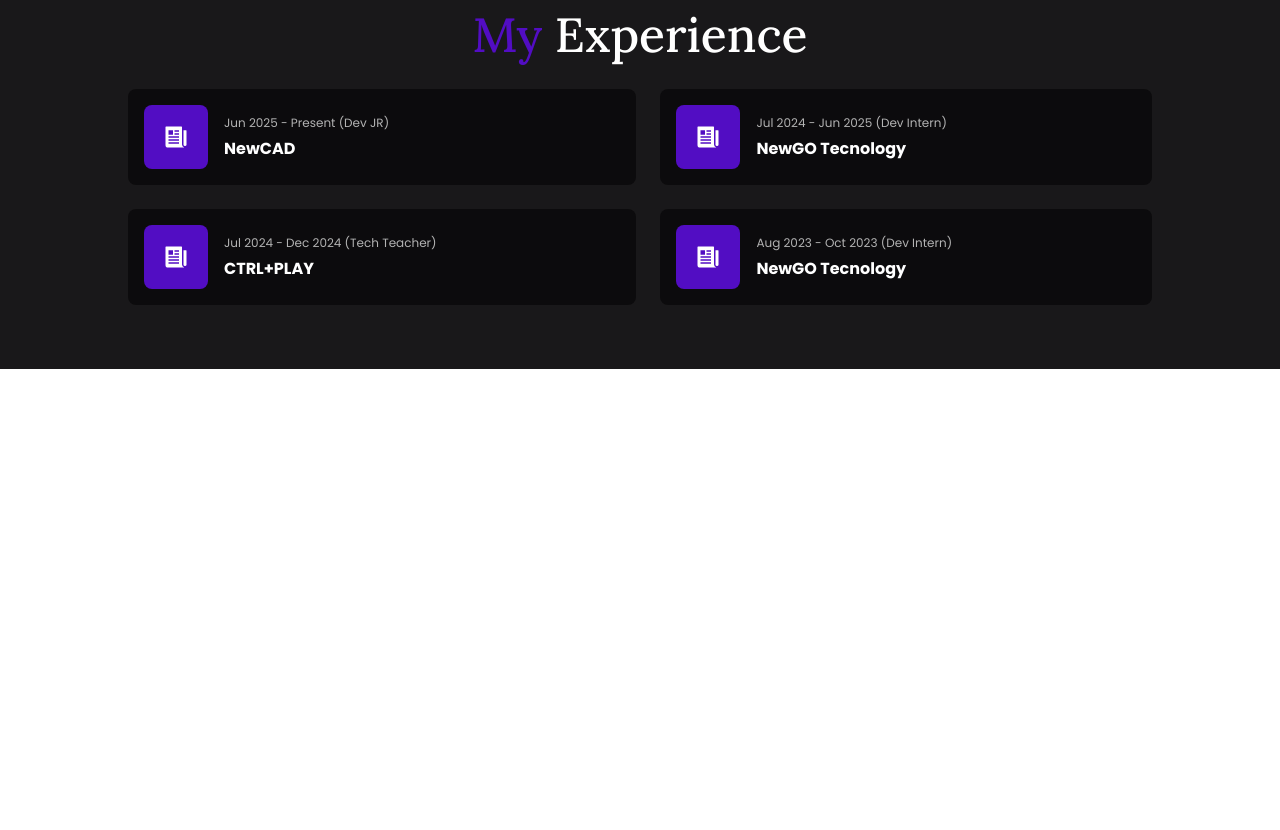
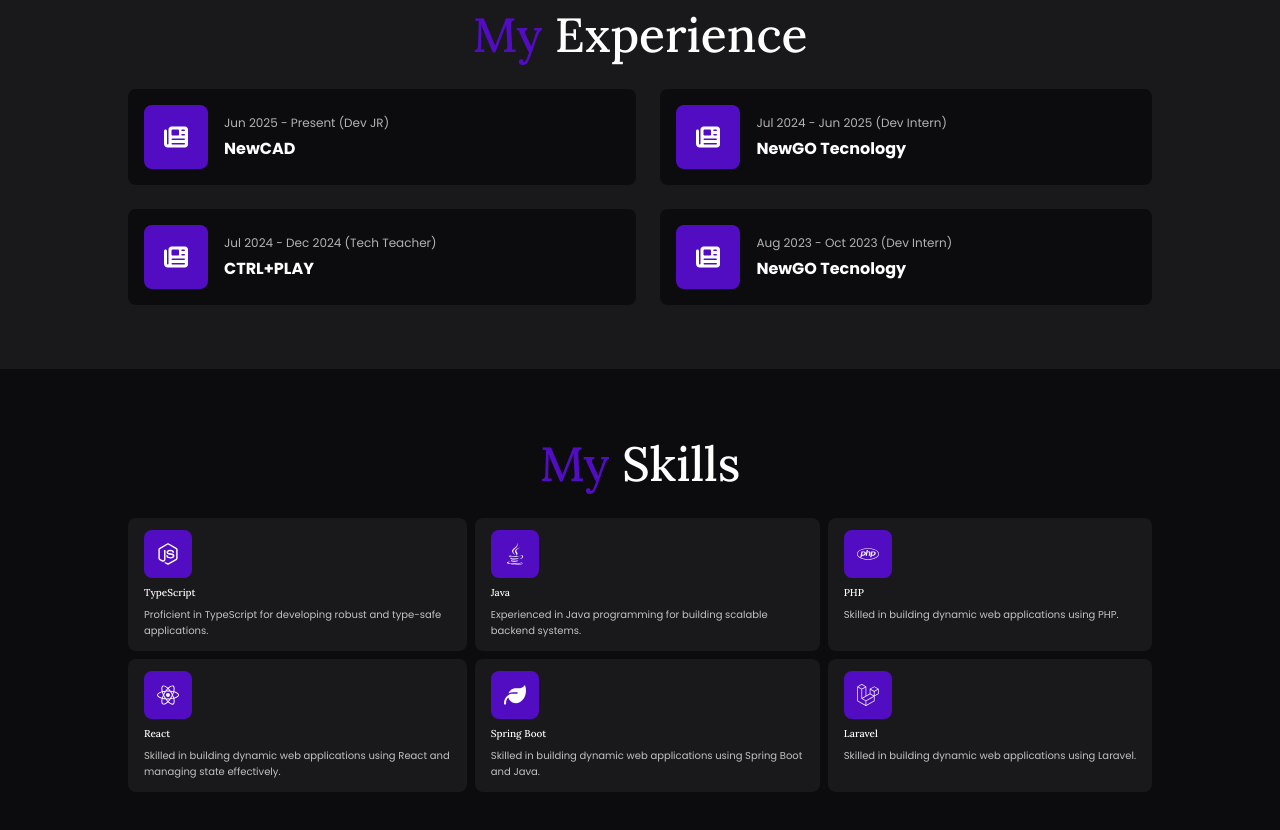
Before and after one commit to PedroVidalDev/portfolio, a React (Vite) app: page / in a window 1280 px wide. Shown: the part 820-1650 px from the top of the page. Before the commit the page ends 1189 px from the top, so only its background shows below. Built offline with nearby package versions, Linux system fonts and the light colour scheme.

Commit message:
feat: update icon imports to use react-icons/fa6 and add SkillsSection component

```diff
--- a/src/components/Icon/index.tsx
+++ b/src/components/Icon/index.tsx
@@ -1,4 +1,4 @@
-import * as IoIcons from 'react-icons/io5'
+import * as IoIcons from 'react-icons/fa6'
 
 import type { IconProps } from './types'
 import { themes } from 'themes/'
@@ -7,7 +7,7 @@ export const Icon = (props: IconProps) => {
   const { name, size = 24, color = 'GRAY_0' } = props
 
   const IconComponent =
-    IoIcons[name as keyof typeof IoIcons] || IoIcons.IoLogoBitcoin
+    IoIcons[name as keyof typeof IoIcons] || IoIcons.FaBitcoin
 
   return <IconComponent size={size} color={themes.COLORS[color]} />
 }
--- a/src/components/Icon/types.ts
+++ b/src/components/Icon/types.ts
@@ -1,4 +1,4 @@
-import * as IoIcons from 'react-icons/io5'
+import * as IoIcons from 'react-icons/fa6'
 import type { themes } from '@themes/'
 
 export type IconProps = {
--- a/src/pages/Portfolio/components/ExperienceSection/index.tsx
+++ b/src/pages/Portfolio/components/ExperienceSection/index.tsx
@@ -29,7 +29,7 @@ export const ExperienceSection = () => {
             onClick={() => handleClickItem(item.link)}
           >
             <ExperienceIcon>
-              <Icon name='IoNewspaperSharp' color='GRAY_0' size={24} />
+              <Icon name='FaNewspaper' color='GRAY_0' size={24} />
             </ExperienceIcon>
             <ExperienceDetails>
               <span>
--- a/src/pages/Portfolio/components/HomeSection/consts.ts
+++ b/src/pages/Portfolio/components/HomeSection/consts.ts
@@ -1,4 +1,4 @@
-import * as IoIcons from 'react-icons/io5'
+import * as IoIcons from 'react-icons/fa6'
 
 type SocialType = {
   iconName: keyof typeof IoIcons
@@ -7,15 +7,15 @@ type SocialType = {
 
 export const SOCIALS: SocialType[] = [
   {
-    iconName: 'IoLogoGithub',
+    iconName: 'FaGithub',
     url: 'https://github.com/PedroVidalDev',
   },
   {
-    iconName: 'IoLogoLinkedin',
+    iconName: 'FaLinkedinIn',
     url: 'https://www.linkedin.com/in/pedro-vidal-5a4509255/',
   },
   {
-    iconName: 'IoLogoInstagram',
+    iconName: 'FaInstagram',
     url: 'https://www.instagram.com/vidal_pdr?igsh=MXh1c2t3ZTFta2lmdg==',
   },
 ]
--- /dev/null
+++ b/src/pages/Portfolio/components/SkillsSection/consts.ts
@@ -0,0 +1,44 @@
+import * as IoIcons from 'react-icons/fa6'
+
+type SkillType = {
+  icon: keyof typeof IoIcons
+  name: string
+  description: string
+}
+
+export const SKILLS: SkillType[] = [
+  {
+    icon: 'FaNodeJs',
+    name: 'TypeScript',
+    description:
+      'Proficient in TypeScript for developing robust and type-safe applications.',
+  },
+  {
+    icon: 'FaJava',
+    name: 'Java',
+    description:
+      'Experienced in Java programming for building scalable backend systems.',
+  },
+  {
+    icon: 'FaPhp',
+    name: 'PHP',
+    description: 'Skilled in building dynamic web applications using PHP.',
+  },
+  {
+    icon: 'FaReact',
+    name: 'React',
+    description:
+      'Skilled in building dynamic web applications using React and managing state effectively.',
+  },
+  {
+    icon: 'FaLeaf',
+    name: 'Spring Boot',
+    description:
+      'Skilled in building dynamic web applications using Spring Boot and Java.',
+  },
+  {
+    icon: 'FaLaravel',
+    name: 'Laravel',
+    description: 'Skilled in building dynamic web applications using Laravel.',
+  },
+]
--- /dev/null
+++ b/src/pages/Portfolio/components/SkillsSection/index.tsx
@@ -0,0 +1,32 @@
+import { Icon } from 'components/Icon'
+import { Title } from 'components/Title/styles'
+
+import { SKILLS } from './consts'
+
+import {
+  IconContainer,
+  SkillItem,
+  SkillsContent,
+  SkillsSectionContainer,
+} from './styles'
+
+export const SkillsSection = () => {
+  return (
+    <SkillsSectionContainer>
+      <Title style={{ textAlign: 'center' }}>
+        <span>My</span> Skills
+      </Title>
+      <SkillsContent>
+        {SKILLS.map((skill, index) => (
+          <SkillItem key={index}>
+            <IconContainer>
+              <Icon name={skill.icon} color='GRAY_0' size={22} />
+            </IconContainer>
+            <h2>{skill.name}</h2>
+            <p>{skill.description}</p>
+          </SkillItem>
+        ))}
+      </SkillsContent>
+    </SkillsSectionContainer>
+  )
+}
--- /dev/null
+++ b/src/pages/Portfolio/components/SkillsSection/styles.ts
@@ -0,0 +1,79 @@
+import styled, { css } from 'styled-components'
+
+export const SkillsSectionContainer = styled.div`
+  display: flex;
+  flex-direction: column;
+
+  background-color: ${({ theme }) => theme.COLORS.DARKER_PRIMARY};
+
+  width: 100%;
+
+  padding: 64px 10%;
+  gap: 24px;
+`
+
+export const SkillsContent = styled.div`
+  display: grid;
+  grid-template-columns: auto auto auto;
+  gap: 8px;
+
+  @media (max-width: 727px) {
+    grid-template-columns: auto auto;
+  }
+
+  @media (max-width: 420px) {
+    grid-template-columns: auto;
+  }
+`
+
+export const SkillItem = styled.div`
+  display: flex;
+  flex-direction: column;
+
+  align-items: flex-start;
+
+  background-color: ${({ theme }) => theme.COLORS.DARK_PRIMARY};
+  border-radius: 8px;
+
+  padding: 12px 16px;
+  gap: 8px;
+
+  h2 {
+    ${({ theme }) => css`
+      font-family: ${theme.FONTS.SECONDARY};
+      font-size: ${theme.FONT_SIZE.LARGE};
+      color: ${theme.COLORS.GRAY_0};
+      font-weight: ${theme.FONT_WEIGHT.MEDIUM};
+
+      @media (max-width: 1333px) {
+        font-size: ${theme.FONT_SIZE.XSMALL};
+      }
+    `};
+  }
+
+  p {
+    ${({ theme }) => css`
+      font-family: ${theme.FONTS.PRIMARY};
+      font-size: ${theme.FONT_SIZE.SMALL};
+      color: ${theme.COLORS.GRAY_400};
+      font-weight: ${theme.FONT_WEIGHT.REGULAR};
+
+      @media (max-width: 1333px) {
+        font-size: ${theme.FONT_SIZE.XSMALL};
+      }
+    `};
+  }
+`
+
+export const IconContainer = styled.div`
+  display: flex;
+
+  align-items: center;
+  justify-content: center;
+
+  width: 48px;
+  height: 48px;
+
+  background-color: ${({ theme }) => theme.COLORS.PRIMARY};
+  border-radius: 8px;
+`
--- a/src/pages/Portfolio/index.tsx
+++ b/src/pages/Portfolio/index.tsx
@@ -1,5 +1,6 @@
 import { ExperienceSection } from './components/ExperienceSection'
 import { HomeSection } from './components/HomeSection'
+import { SkillsSection } from './components/SkillsSection'
 
 import { PortfolioContainer } from './styles'
 
@@ -8,6 +9,7 @@ export const Portfolio = () => {
     <PortfolioContainer>
       <HomeSection />
       <ExperienceSection />
+      <SkillsSection />
     </PortfolioContainer>
   )
 }
```
